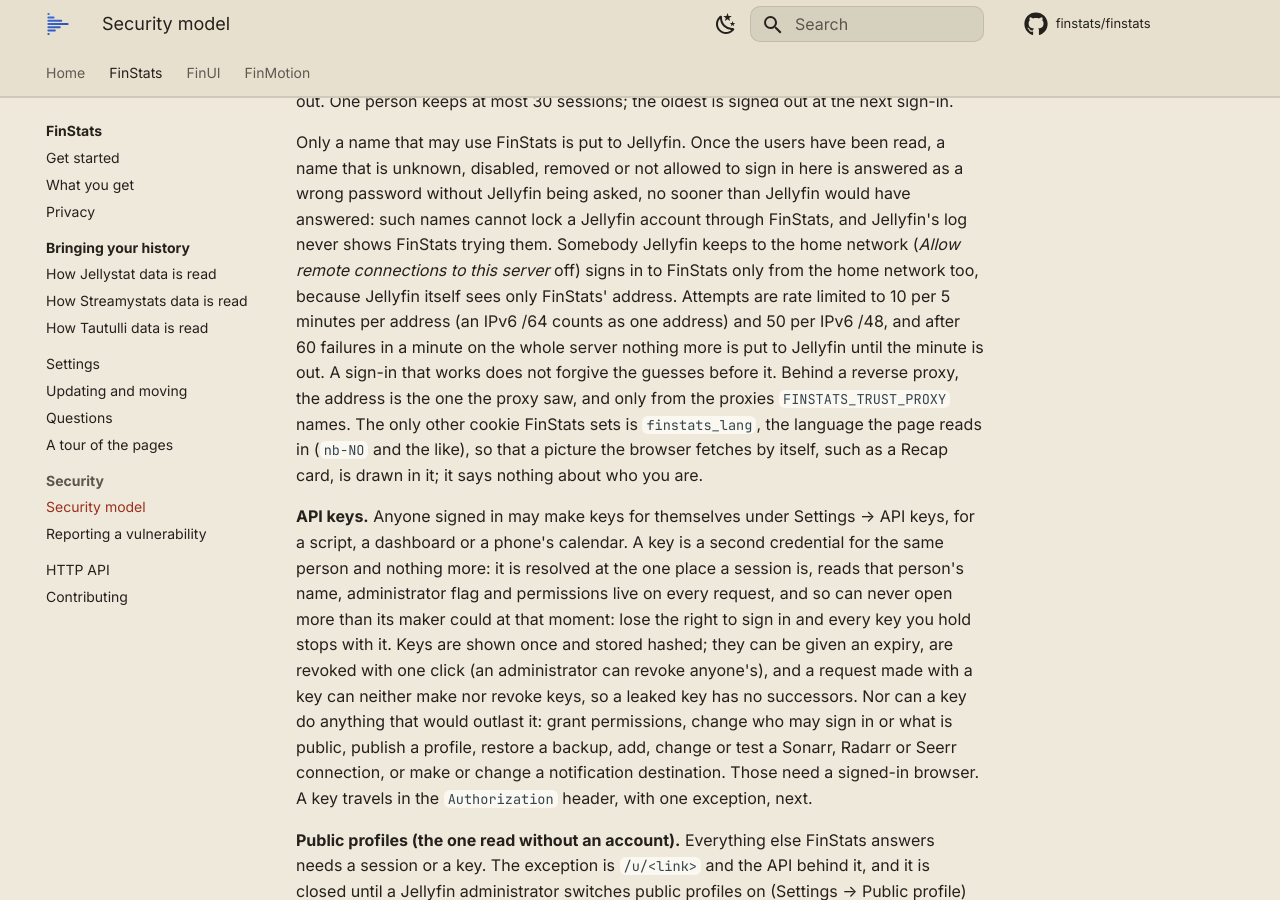
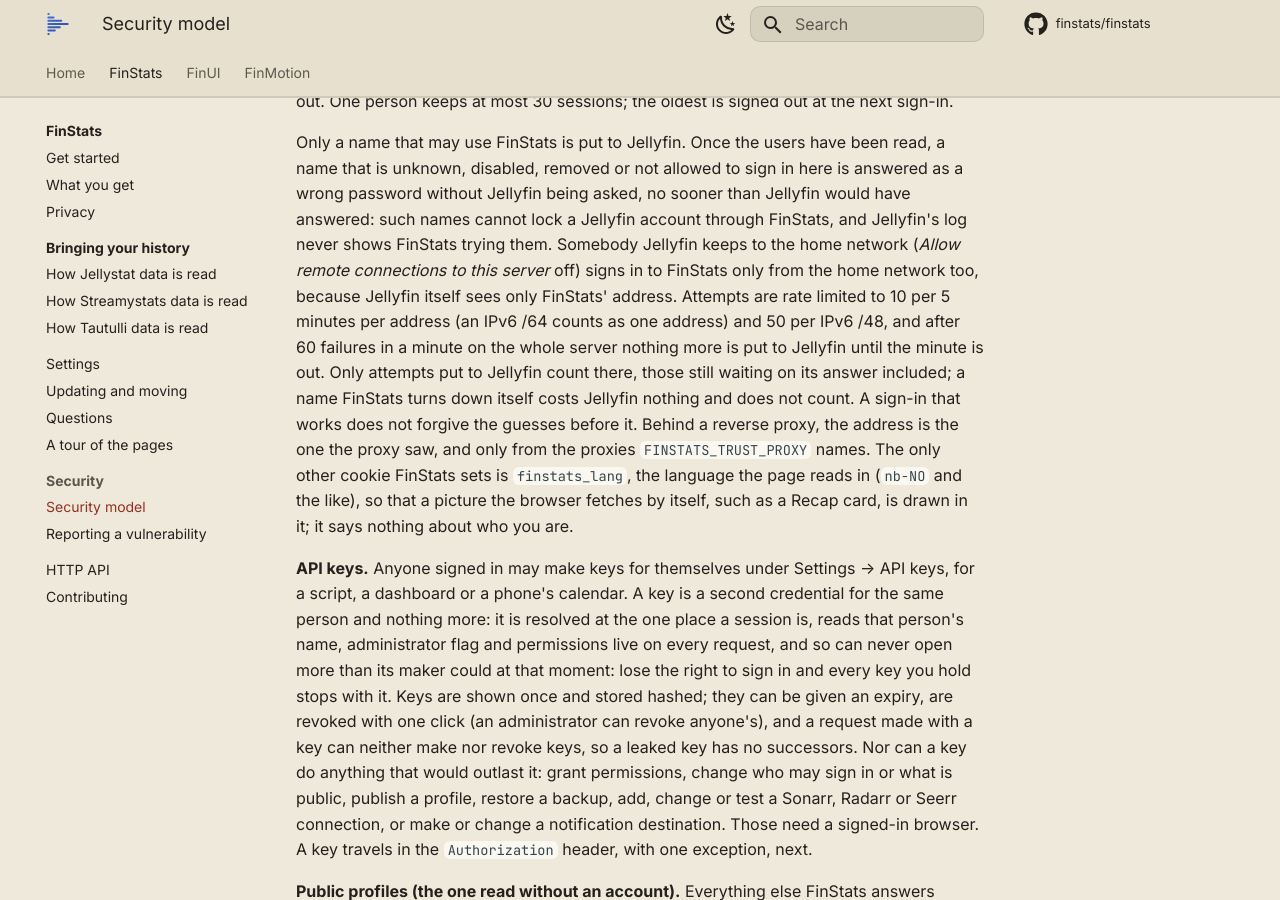
Before and after one commit to finstats/docs, an MkDocs documentation site: the page built from docs/finstats/security.md, in a window 1280 px wide and 900 px high, scrolled down 541 px. Built offline with MkDocs 1.6.1 and Material for MkDocs 9.7.7, drawn with Linux system fonts in a browser that asks for light colours; comment, search, counter and statistics services are not loaded.

Commit message:
docs(finstats): the server's sign-in minute counts only attempts put to Jellyfin

```diff
--- a/docs/finstats/security.md
+++ b/docs/finstats/security.md
@@ -21,7 +21,9 @@ Jellyfin would have answered: such names cannot lock a Jellyfin account through
 FinStats trying them. Somebody Jellyfin keeps to the home network (*Allow remote connections to this server* off) signs
 in to FinStats only from the home network too, because Jellyfin itself sees only FinStats' address. Attempts are rate
 limited to 10 per 5 minutes per address (an IPv6 /64 counts as one address) and 50 per IPv6 /48, and after 60 failures
-in a minute on the whole server nothing more is put to Jellyfin until the minute is out. A sign-in that works does not
+in a minute on the whole server nothing more is put to Jellyfin until the minute is out. Only attempts put to Jellyfin
+count there, those still waiting on its answer included; a name FinStats turns down itself costs Jellyfin nothing and
+does not count. A sign-in that works does not
 forgive the guesses before it. Behind a reverse proxy, the address is the one the proxy saw, and only from the proxies
 `FINSTATS_TRUST_PROXY` names. The only other cookie FinStats sets is `finstats_lang`, the language the page reads in (`nb-NO` and the like),
 so that a picture the browser fetches by itself, such as a Recap card, is drawn in it; it says nothing about who you are.
```
Also changed, not shown: docs/finstats/api.md (+2 -1 lines).
